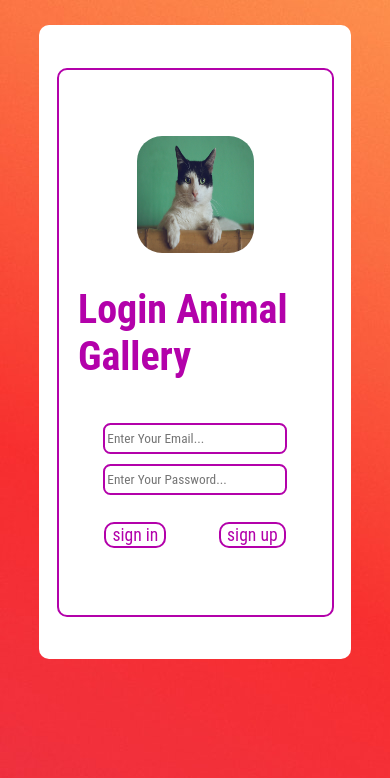
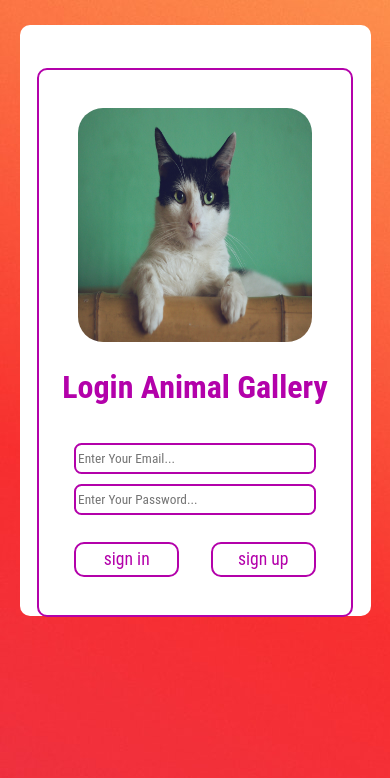
Before and after one commit to icecokel/React_AnimalGallery, a React (Create React App) app: page /signIn in a window 390 px wide. Shown: the top 778 px of the page. Built offline with nearby package versions, Linux system fonts and the light colour scheme; a web font is replaced by a local one.

Commit message:
[준비] 유틸 생성 및 스타일 수정, 데이터 수정

```diff
--- a/src/Style.css
+++ b/src/Style.css
@@ -2,7 +2,7 @@
 
 :root {
   --color-base: #ffffff;
-  --color-border: #b301aa;
+  --color-point: #b301aa;
   --color-1st-point: #e7824c;
   --color-2bd-point: #dd564a;
   --color-3bd-point: #cb1452;
@@ -35,7 +35,7 @@ h5 {
   margin: 0 auto;
 }
 
-div .main {
+.main {
   width: 100vw;
   height: 100vh;
   background-image: url(./asset/images/backGroundImage.jpg);
@@ -55,21 +55,20 @@ div .main {
 .text_simple {
   color: var(--color-text-simple);
 }
-div .content_box {
+.content_box {
   background-color: var(--color-base);
   width: 80vw;
-  display: flex;
-  flex-direction: column;
-  justify-content: center;
   border-radius: 10px;
   margin-bottom: 5vh;
+  min-width: 90vw;
+  min-height: 70vh;
 }
 
-div .login_box {
+.login_box {
   padding: 5vw;
   height: 60vh;
-  width: 60vw;
-  border: var(--color-border) solid 2px;
+  width: 60vh;
+  border: var(--color-point) solid 2px;
   display: flex;
   flex-direction: column;
   align-items: center;
@@ -78,7 +77,7 @@ div .login_box {
   margin: 5vh auto;
 }
 
-div .error_box {
+.error_box {
   background-color: var(--color-base);
   border-radius: 20px;
   height: 30vh;
@@ -100,14 +99,14 @@ input[type="email"],
 input[type="password"] {
   display: block;
   border-radius: 7.5px;
-  border: var(--color-border) solid 2px;
+  border: var(--color-point) solid 2px;
   width: 45vw;
   height: 25px;
   margin: 10px 10px 10px 10px;
   color: black;
 }
 
-div .btn_box {
+.btn_box {
   display: flex;
   justify-content: space-around;
   width: 100%;
@@ -116,18 +115,18 @@ div .btn_box {
 
 button {
   border-radius: 10px;
-  border: var(--color-border) solid 2px;
+  border: var(--color-point) solid 2px;
   background-color: var(--color-base);
   color: var(--color-text-point);
   font-size: 1.1rem;
 }
-button .login_btn {
+.login_btn {
   width: 120px;
   height: 35px;
 }
 
 button:hover {
-  background-color: var(--color-border);
+  background-color: var(--color-point);
   color: var(--color-text-simple);
 }
 
@@ -144,17 +143,17 @@ button:hover {
   padding: 10px;
 }
 
-hr .line_white {
+.line_white {
   margin: 15px auto;
   border: var(--color-text-simple) solid 3px;
   border-radius: 25px;
 }
 
-hr .line_point {
+.line_point {
   border: var(--color-text-point) solid 3px;
 }
 
-hr .line_simple {
+.line_simple {
   width: 90%;
   border: var(--color-text-simple) solid 1px;
   border-radius: 25px;
@@ -172,21 +171,33 @@ hr .line_simple {
   background-color: var(--color-base);
 }
 
-.logo {
-  font-family: var(--font-logo-base);
+.logo_box {
+  display: flex;
+  justify-content: space-between;
+  align-items: center;
+}
+
+.logo_box label {
   font-size: 2.2rem;
   border-radius: 10px;
+  font-family: var(--font-logo-base);
   color: var(--color-text-point);
   border: var(--color-1st-point) solid 2px;
   margin: 10px;
 }
+.search_bar {
+  background-color: var(--color-base);
+  text-align: center;
+}
 
-div .loginInfo_box {
+.loginInfo_box {
+  width: 100%;
+  background-color: var(--color-base);
   text-align: center;
   width: 15vw;
 }
 
-div .grid_conteiner {
+.grid_conteiner {
   padding: 10px;
   display: grid;
   height: 100%;
@@ -196,7 +207,7 @@ div .grid_conteiner {
   grid-auto-flow: column dense;
   gap: 15px;
 }
-div .grid_item {
+.grid_item {
   width: 95%;
   height: 95%;
   padding: 2.5%;
@@ -219,9 +230,95 @@ div .grid_item {
   background-color: var(--color-5th-point);
 }
 
-div .post_title {
+.post_title {
   font-size: 1.2em;
 }
-div .post_contents {
+.post_contents {
   font-size: 1em;
 }
+
+.tab_conteiner {
+  display: flex;
+  padding-left: 0px;
+  list-style: none;
+  justify-content: center;
+}
+.tab_item {
+  margin: 0 5px;
+}
+
+.tab_item label {
+  padding: 8px 15px;
+  background-color: var(--color-base);
+  border-radius: 10px;
+}
+
+.tab_item label:hover {
+  background-color: var(--color-point);
+  color: var(--color-text-simple);
+}
+
+.menu {
+  display: none;
+  padding: 8px 12px;
+  text-align: center;
+}
+
+@media only screen and (max-width: 768px) {
+  .header_box {
+    flex-direction: column;
+    height: 30vh;
+  }
+
+  .search_bar {
+    width: 100%;
+    /* display: none; */
+  }
+  .loginInfo_box {
+    width: 100%;
+    /* display: none; */
+  }
+  .loginInfo_box div,
+  span,
+  button {
+    width: 100%;
+    text-align: center;
+  }
+
+  .logo_box {
+    width: 100%;
+    font-size: 1.5rem;
+  }
+
+  h2 {
+    font-size: 2rem;
+  }
+
+  .menu {
+    display: block;
+  }
+  .login_box {
+    height: 60vh;
+    width: 70vw;
+  }
+  .content_box {
+    width: 90vw;
+    height: 70vh;
+  }
+
+  .cat_image {
+    width: 60vw;
+    height: 60vw;
+  }
+
+  .login_btn {
+    width: 27vw;
+    height: 35px;
+  }
+
+  input[type="email"],
+  input[type="password"] {
+    width: 60vw;
+    height: 25px;
+  }
+}
--- a/src/asset/data/posts.json
+++ b/src/asset/data/posts.json
@@ -1,51 +1,59 @@
 {
   "posts": [
     {
+      "width": 4,
+      "height": 6,
+      "tag": "cat",
       "title": "두번쨰",
-      "height": 6,
-      "width": 4,
       "contents": "두비두비"
     },
     {
-      "title": "세번쨰",
       "height": 3,
       "width": 5,
+      "tag": "cat",
+      "title": "세번쨰",
       "contents": "TEST"
     },
     {
-      "title": "네번쨰",
       "height": 8,
       "width": 8,
+      "tag": "dog",
+      "title": "네번쨰",
       "contents": "개머싯다"
     },
     {
-      "title": "다섯번쨰",
       "height": 7,
       "width": 6,
+      "tag": "dog",
+      "title": "다섯번쨰",
       "contents": "어케한거지"
     },
     {
-      "title": "여섯번쨰",
       "height": 4,
       "width": 5,
+      "tag": "dog",
+      "title": "여섯번쨰",
       "contents": "신기방기해 정말루"
     },
     {
-      "title": "일곱번쨰",
       "height": 10,
       "width": 5,
+      "tag": "dog",
+      "title": "일곱번쨰",
       "contents": "진짜 이거 공부하느라 힘들었다"
     },
     {
-      "title": "여덟번쨰",
       "height": 20,
       "width": 5,
+      "tag": "fox",
+      "title": "여덟번쨰",
       "contents": "오뚜기밥"
     },
     {
-      "title": "아홉번쨰",
       "height": 4,
       "width": 6,
+      "tag": "cat",
+      "title": "아홉번쨰",
       "contents": "샤라라라라라라라라라라라랄"
     }
   ]
--- a/src/components/header/Header.tsx
+++ b/src/components/header/Header.tsx
@@ -2,33 +2,45 @@ import moment from "moment";
 import { useEffect, useState } from "react";
 import { useHistory } from "react-router";
 import LoginSessionUtil from "../../util/LoginSessionUtil";
+import Tabs from "./Tabs";
 
 const Header = (props: any) => {
   return (
-    <div className="header_box">
+    <>
+      <header className="header_box">
         <Logo />
         <SearchBar />
         <SignInInfo />
-    </div>
+      </header>
+      <Tabs />
+    </>
   );
 };
 
 const Logo = (props: any) => {
   const history = useHistory();
+  const onClickMenu = () => {
+    const searchBar = document.getElementsByClassName("search_bar");
+    const loginInfoBox = document.getElementsByClassName("loginInfo_box");
+  };
   return (
+    <div className="logo_box">
       <label
-      className="logo"
         onClick={() => {
           history.push("/");
         }}
       >
         20210808
       </label>
+      <div className="menu" onClick={onClickMenu}>
+        三
+      </div>
+    </div>
   );
 };
 
 const SearchBar = () => {
-  return <div> 검색창</div>;
+  return <div className="search_bar"> 검색창</div>;
 };
 const SignInInfo = (props: any) => {
   const history = useHistory();
@@ -47,7 +59,9 @@ const SignInInfo = (props: any) => {
   return (
     <div className="loginInfo_box">
       <div>{userInfo.username}</div>
-      <div>{moment(new Date(userInfo.loginTime)).format("MM월DD일 HH:mm")}</div>
+      <span>
+        {moment(new Date(userInfo.loginTime)).format("MM월DD일 HH:mm")}
+      </span>
       <button onClick={onClickLogout}>로그아웃</button>
     </div>
   );
--- a/src/components/main/Main.tsx
+++ /dev/null
@@ -1,41 +0,0 @@
-import { useEffect, useState } from "react";
-import LoginSessionUtil from "../../util/LoginSessionUtil";
-import Header from "../header/Header";
-import testData from "../../asset/data/posts.json";
-
-const Main = (props: any) => {
-  useEffect(() => {
-    if (!LoginSessionUtil.checkLogin()) {
-      props.history.push("/signIn");
-    }
-  });
-  return (
-    <div className="main flex_row">
-      <div className="flex_column">
-        <Header />
-        <div>탭</div>
-        <div className="content_box">
-          <DashBoard />
-        </div>
-      </div>
-    </div>
-  );
-};
-
-const DashBoard = () => {
-  const [resultList, setResultList] = useState<Array<any>>([{}]);
-  useEffect(() => {
-    setResultList(testData.posts);
-  }, [resultList]);
-
-  const createStyle = (height: number, width: number) => {
-    return {
-      gridRow: "span " + height,
-      gridColumn: "span " + width,
-    };
-  };
-
-  return <div className="grid_conteiner"></div>;
-};
-
-export default Main;
--- a/src/util/LoginSessionUtil.tsx
+++ b/src/util/LoginSessionUtil.tsx
@@ -4,6 +4,10 @@ const session = sessionStorage.getItem("account") ?? `{ "isLogin": false }`;
 const accountInfo = JSON.parse(session);
 
 const LoginSessionUtil = {
+  getAccount: () => {
+    const session = sessionStorage.getItem("account") ?? `{ "isLogin": false }`;
+    return JSON.parse(session);
+  },
   login: async (email: string, isLogin: boolean) => {
     const loginTime = new Date();
     const username = Account.accountList.find((item: any) => {
@@ -16,9 +20,10 @@ const LoginSessionUtil = {
     sessionStorage.removeItem("account");
   },
   checkLogin: () => {
-    return accountInfo.isLogin;
+    return LoginSessionUtil.getAccount().isLogin;
   },
   getUserinfo: () => {
+    const accountInfo = LoginSessionUtil.getAccount();
     const res = {
       username: accountInfo.username,
       loginTime: accountInfo.loginTime,
```
Also changed, not shown: src/util/GridItemUtil.tsx (added, +10 -0 lines). Lines whose indentation alone changed are shown as unchanged.
